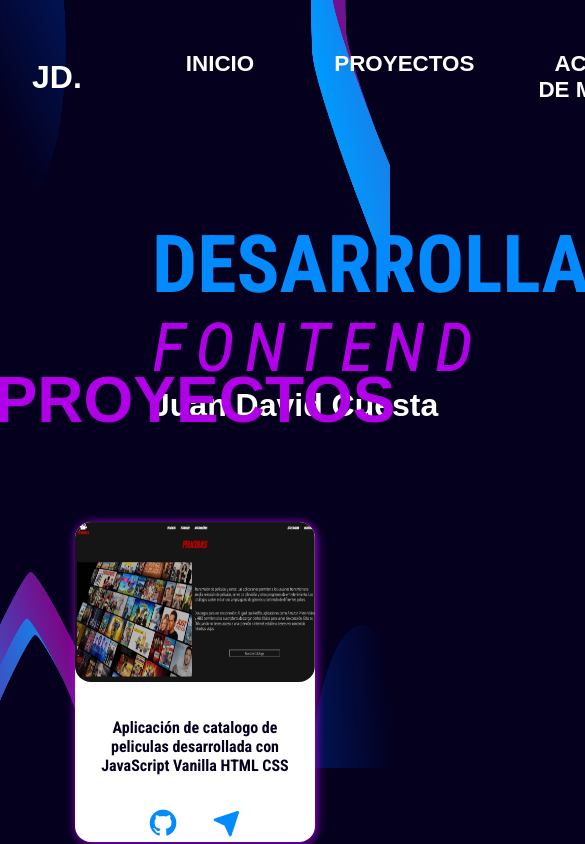
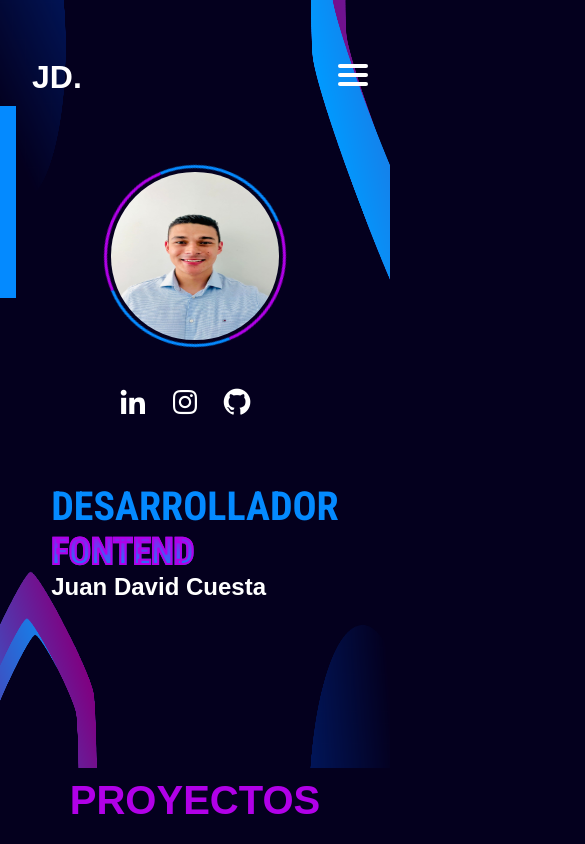
Before and after one commit to juandavidcuestablandon/Portfoli-React, a React (Vite) app: page / in a window 390 px wide. Shown: the top 844 px of the page, 585 px wide, since content can reach past the window. Built offline with nearby package versions, Linux system fonts and the light colour scheme; a web font is replaced by a local one.

Commit message:
responsive desing

```diff
--- a/src/components/Header.jsx
+++ b/src/components/Header.jsx
@@ -1,17 +1,24 @@
+import  React, { useState } from "react"
+const Header = () => {
 
-const Header = () => {
+  const [isOpen, setIsOpen] = useState(false)
   return (
     <header>
         <div>
             <h2 className="logo">JD.</h2>
         </div>
         <div>
-            <ul className="navbar">
+            <ul className={`navbar ${isOpen && "open"}`}>
                 <li><a href="#home">INICIO</a></li>
                 <li><a href="#projects">PROYECTOS</a></li>
                 <li><a href="#about">ACCERCA DE MI</a></li>
                 <li><a href="#contact">CONTACTA ME </a></li>
             </ul>
+            <div className={`nav_toggle ${isOpen && "open"}`} onClick={ ()  => setIsOpen(!isOpen)} >
+            <span></span>
+            <span></span>
+            <span></span>
+            </div>
         </div>
     </header>
   )
--- a/src/components/MainHome.jsx
+++ b/src/components/MainHome.jsx
@@ -14,6 +14,7 @@ const MainHome = () => {
         <div>
             <div className="box">
               <img src={perfil} alt="fotouser" />
+              <span className="circle-spin"></span>
             </div>
 
             <div className="redes">
--- a/src/main.jsx
+++ b/src/main.jsx
@@ -6,8 +6,6 @@ import App from './App.jsx'
 
 ReactDOM.createRoot(document.getElementById('root')).render(
   <React.StrictMode>
-
     <App />
-
   </React.StrictMode>,
 )
--- a/src/styles.css
+++ b/src/styles.css
@@ -50,11 +50,30 @@
 
 
 
+
 .container header .logo {
     font-family: var(--fontLogo);
     color: var(--ColorText);
     font-size: 2rem;
+    position: relative;
 }
+
+
+.container header .logo::before{
+    content:  "";
+    position: absolute;
+    top: 0;
+    right: 0;
+    width: 100%;
+    height: 100%;
+    background-color: var(--ColorOscuro);
+    animation: showRight 1s ease forwards;
+    animation-delay: .5s;
+}
+
+
+
+
 
 .container header .navbar {
     display: flex;
@@ -78,11 +97,30 @@
     color: var(--ColorText) ;
     transition: .5s;
     font-weight: bold;
+    position: relative;
 }
+
+.container header .navbar li a::before {
+    content:  "";
+    position: absolute;
+    top: 0;
+    right: 0;
+    width: 100%;
+    height: 100%;
+    background-color: var(--ColorOscuro);
+    animation: showRight 1s ease forwards;
+    animation-delay: .5s;
+}
+
+
 
 .container header .navbar li a:hover{
     color: var(--ColorPrincipal);
 
+}
+
+.nav_toggle {
+    display: none;
 }
 
 
@@ -99,35 +137,87 @@ section div h1  {
     font-family: var(--fontText);
     margin-bottom: 0;
     color: var(--ColorSecundary);
+    position: relative;
 }
+
+section div h1::before{
+    content:  "";
+    position: absolute;
+    top: 0;
+    right: 0;
+    width: 100%;
+    height: 100%;
+    background-color: var(--ColorOscuro);
+    animation: showRight 1s ease forwards;
+    animation-delay: 1.5s;
+}
+
+
+
 
 section div h2 {
     margin: 0;
-    font-size: 4rem;
+    font-size: 6rem;
     font-family: var(--fontText);
-    font-style: italic;
-    font-weight: bold;
-    letter-spacing: .8rem;
-    color: var(--ColorPrincipal);
 
+    color: transparent;
+    position: relative;
+    -webkit-text-stroke: 2px var(--ColorPrincipal);
+    background-image: linear-gradient(var(--ColorPrincipal), var(--ColorSecundary));
+    background-repeat: no-repeat;
+    -webkit-background-clip: text;
+    background-position: 0 0  ;
+    animation: homeBgText 7s linear infinite ;
+    animation-delay:2s ;
 }
+
+
+
 
 section div p {
     font-family: var(--fontLogo);
     font-size: 2rem;
     font-weight: bold;
     margin: 0;
+    position: relative;
+}
+
+section div p::before{
+    content:  "";
+    position: absolute;
+    top: 0;
+    right: 0;
+    width: 100%;
+    height: 100%;
+    background-color: var(--ColorOscuro);
+    animation: showRight 1s ease forwards;
+    animation-delay: 1.5s;
 }
 
 section .box {
-    width: 18.5rem;
-    height: 21rem;
-    background: rgb(177,0,232);
-    background: linear-gradient(90deg, rgba(177,0,232,1) 0%, rgba(4,138,255,1) 17%, rgba(177,0,232,1) 100%);
+    position: relative;
+    width: 22rem;
+    height: 22rem;
     border-radius: 50%;
     display: flex;
+    justify-content: center;
     align-items: center;
-    justify-content: center;
+}
+
+.circle-spin{
+    position: absolute;
+    top:50%;
+    left: 50%;
+    transform: translate(-50%, -50%) rotate(0);
+    width: 100%;
+    height: 100%;
+    border-radius: 50%;
+    border-top: .2rem solid  var(--ColorPrincipal);
+    border-bottom: .2rem solid var(--ColorPrincipal) ;
+    border-left: .2rem solid var(--ColorSecundary) ;
+    border-right: .2rem solid var(--ColorSecundary) ;
+    animation: aboutSpinner 5s linear infinite;
+
 }
 
 
@@ -135,7 +225,7 @@ section .box img {
     width: 95%;
     height: 95%;
     border-radius: 50%;
-    border: 4px solid #2B1511;
+    border: .2rem solid var(--main-color);
 
 }
 
@@ -256,6 +346,7 @@ section .redes a:hover{
     transition: .5s;
     margin-bottom: 7rem;
 
+
 }
 
 .about .box:hover{
@@ -325,7 +416,7 @@ section .redes a:hover{
     width: 100%;
     margin: 1rem 0 1rem 0;
      border-radius: 0.5rem;
-    border: none;
+    border: 0.5px solid transparent;
     transition: .5s;
 }
 
@@ -387,3 +478,203 @@ section .redes a:hover{
     font-size: 2rem;
     margin-top: 1rem;
 }
+
+
+
+
+/* RESPONSIVE DESING  */
+@media screen and (max-width: 769px) {
+
+    body{
+        display: flex;
+        flex-direction: column;
+
+        justify-content: center;
+    }
+
+    .container header {
+        position: fixed;
+        z-index: 9999;
+    }
+
+  .container header .navbar li a {
+        margin-bottom: 1rem;
+    }
+
+    .container header .navbar{
+        position: absolute;
+        top: 90px;
+        left: 0;
+        background-color: var(--ColorSecundary);
+         flex-direction: column;
+        width: 100%;
+        height: 12rem;
+        transform: translateX(-100%);
+        transition: .3s ease all;
+        margin: 0;
+        padding: 0;
+         position: absolute;
+         z-index: 9999;
+
+    }
+
+
+    .container header .navbar.open {
+        transform: translateX(0) !important;
+
+    }
+
+
+    .nav_toggle {
+        display: flex;
+        flex-direction: column;
+        margin: 15px;
+    }
+    .nav_toggle span{
+      width: 30px;
+      height: 4px;
+      background-color: white;
+      margin-bottom: 5px;
+      border-radius: 2px;
+      transform-origin:5px 0px ;
+      transition: all 0.2s linear;
+
+    }
+
+
+
+    .nav_toggle.open > span{
+        transform: rotate(45deg) translate(0px, 0px);
+
+    }
+
+    .nav_toggle.open > span:nth-child(2){
+        display: none;
+    }
+    .nav_toggle.open > span:nth-child(3){
+        transform: rotate(-45deg) translate(-5px, 1px);
+    }
+
+
+
+    /* fin header */
+
+    section {
+
+        display: flex;
+        justify-content:center;
+        align-items: center;
+        flex-direction: column-reverse;
+        margin: 3rem;
+        position: relative;
+    }
+
+
+
+    section div  h1{
+       font-size: 2.5rem;
+
+    }
+
+    section div h2 {
+        font-size: 2.3rem;
+    }
+
+    section div p {
+        font-size: 1.5rem;
+    }
+    section .box {
+        width: 11rem;
+        height: 11rem;
+        margin: 1rem;
+    }
+
+    .projects {
+        margin-top: 25rem;
+    }
+
+      .projects h2, .about h2 , .contact h2{
+        font-size: 2.5rem ;
+    }
+
+
+
+    /* fin .projects */
+
+    .about {
+        margin-top: 25rem;
+    }
+
+    .about .box li {
+        font-size: 1rem;
+
+         margin-bottom: 2rem;
+    }
+
+.about .box ul:nth-child(2) li:nth-child(1){
+    margin-bottom: 5rem;
+}
+
+.about .box ul:nth-child(2) li:nth-child(2){
+    margin-bottom: 4.3rem;
+}
+
+.about .box ul:nth-child(2) li:nth-child(3){
+    margin-bottom: 4.3rem;
+}
+
+
+.about .box .habilities{
+    display: flex;
+   flex-wrap: wrap;
+   justify-content: center;
+    gap: 2rem;
+}
+
+
+
+
+/* fin about  */
+
+.contact form label {
+    font-size: 1.5rem;
+}
+
+
+
+
+
+
+
+
+}
+
+
+
+
+@keyframes homeBgText {
+    0%,
+    10%,
+    100%{
+        background-position: -53rem 0 ;
+    }
+
+    65%,
+    85%{
+        background-position: 0 0;
+    }
+}
+
+
+
+ @keyframes showRight {
+    100%{
+      width: 0;
+    }
+}
+
+@keyframes aboutSpinner {
+    100%{
+        transform: translate(-50%, -50%) rotate(360deg);
+    }
+}
```
